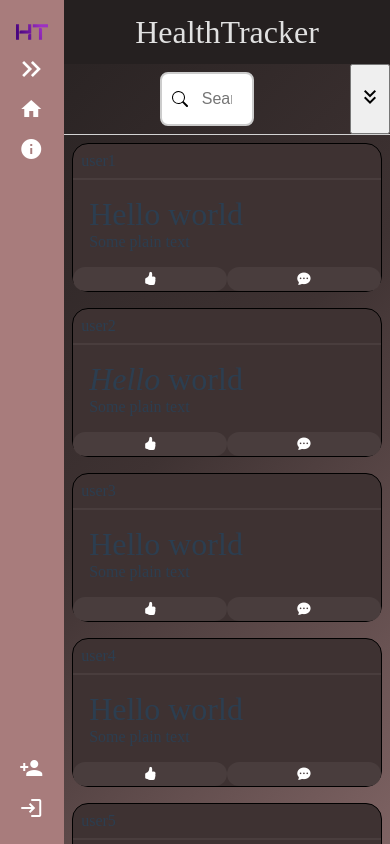
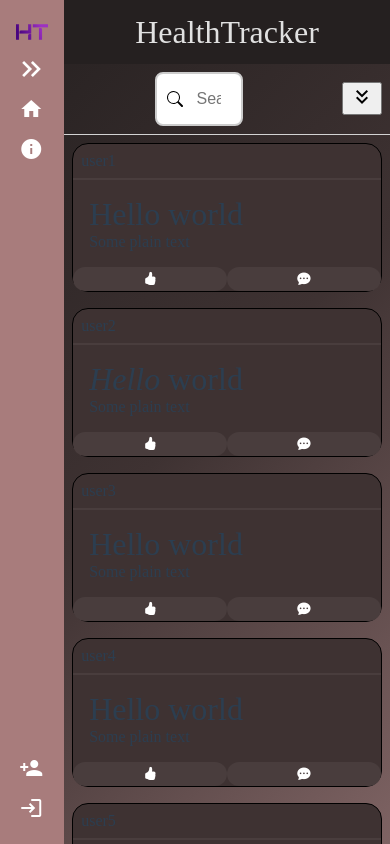
Before and after one commit to Hikareel/HealthTracker, a Vue app in the folder HealthTracker/healthtracker.client/: page /community in a window 390 px wide. Built offline with nearby package versions, Linux system fonts and the light colour scheme; what @vueform/vueform would draw is missing.

Commit message:
Added padding to mobile button

```diff
--- a/HealthTracker/healthtracker.client/src/components/views/community/Community.vue
+++ b/HealthTracker/healthtracker.client/src/components/views/community/Community.vue
@@ -114,6 +114,8 @@ const ToggleMobile = () => {
         display: none;
         justify-content: center;
         align-content: center;
+        flex-wrap: wrap;
+        padding: 0.5rem;
 
         .friends-button button {
           height: fit-content;
```
